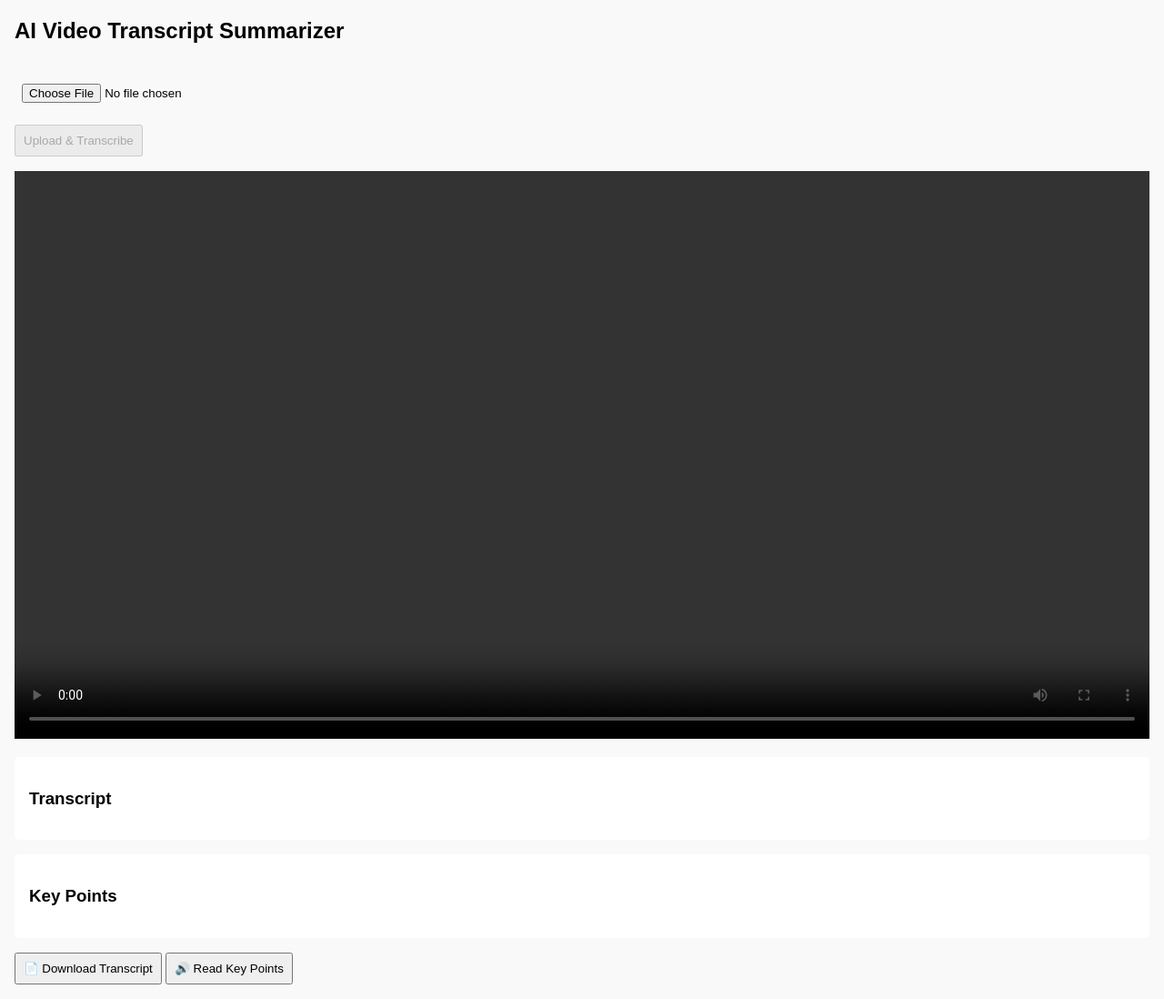
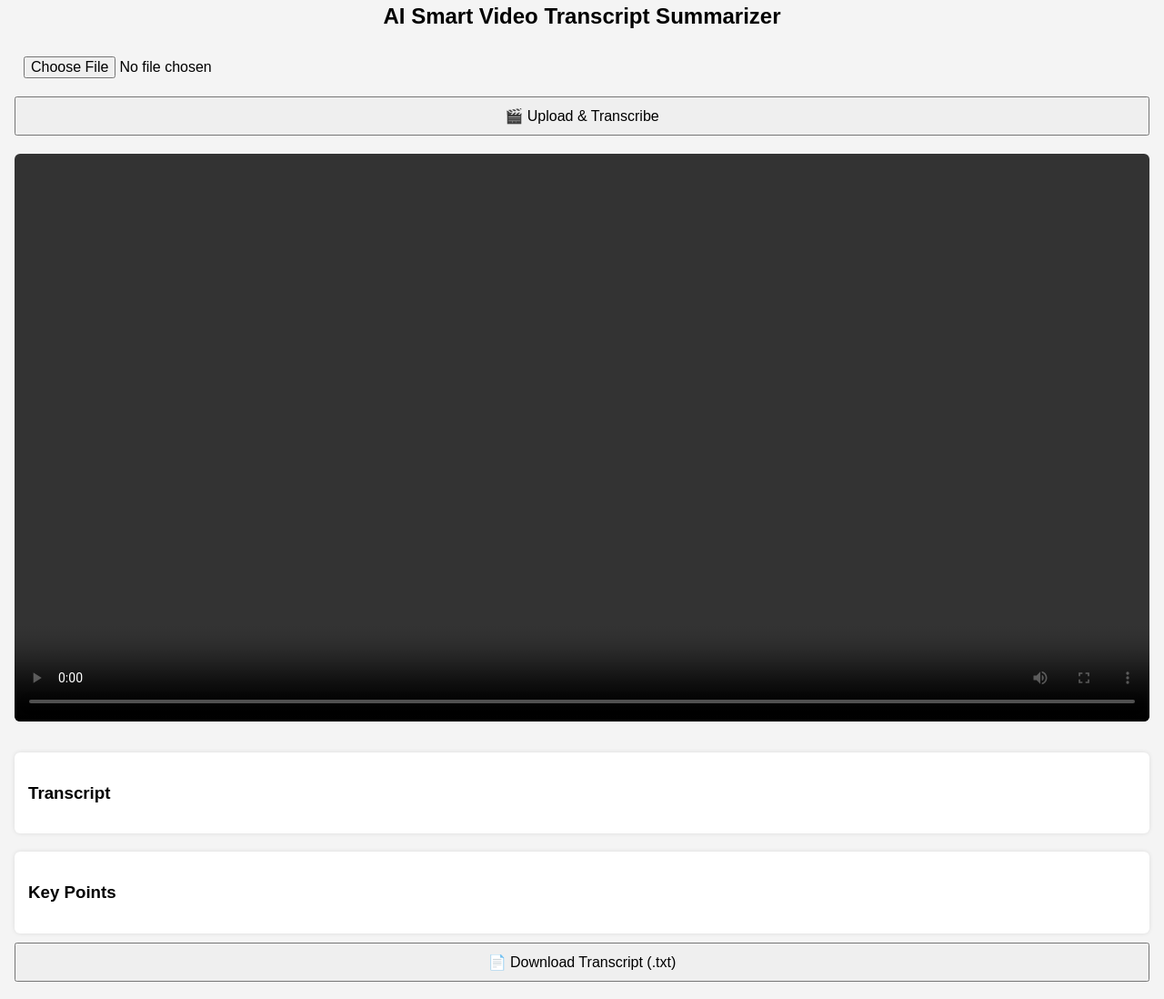
Before and after one commit to deepakrajjs/Subtitle-creater-, a plain HTML site: page index.html in a window 1280 px wide. Shown: the part 16-1114 px from the top of the page at 91% size. Drawn offline with Linux system fonts and the light colour scheme.

Commit message:
index.html

```diff
--- a/index.html
+++ b/index.html
@@ -3,125 +3,157 @@
 <head>
   <meta charset="UTF-8" />
   <meta name="viewport" content="width=device-width,initial-scale=1.0" />
-  <title>Frontend AI Transcript Summarizer</title>
+  <title>Smart Video Transcript Summarizer</title>
   <style>
-    body { font-family: Arial, sans-serif; margin: 0; padding: 1rem; background: #f9f9f9; }
-    input, button { margin-top: 1rem; padding: 0.5rem; }
-    .output { background: #fff; padding: 1rem; margin-top:1rem; border-radius:5px; }
-    .timestamp { color: #007bff; cursor: pointer; }
+    body {
+      font-family: Arial, sans-serif;
+      margin: 1rem;
+      background-color: #f4f4f4;
+    }
+    h2 {
+      text-align: center;
+    }
+    input, button {
+      display: block;
+      width: 100%;
+      margin: 10px 0;
+      padding: 10px;
+      font-size: 1rem;
+    }
+    video {
+      width: 100%;
+      margin: 10px 0;
+      border-radius: 6px;
+    }
+    .output {
+      background: #fff;
+      padding: 15px;
+      margin-top: 20px;
+      border-radius: 6px;
+      box-shadow: 0 0 5px rgba(0,0,0,0.1);
+    }
+    .timestamp {
+      color: #007bff;
+      cursor: pointer;
+      font-weight: bold;
+      margin-right: 5px;
+    }
+    ul {
+      padding-left: 20px;
+    }
   </style>
 </head>
 <body>
-  <h2>AI Video Transcript Summarizer</h2>
-  <input type="file" id="videoFile" accept="video/*" /><br/>
-  <button id="processBtn" disabled>Upload & Transcribe</button>
-  <video id="video" controls style="width:100%; margin-top:1rem;"></video>
+  <h2>AI Smart Video Transcript Summarizer</h2>
 
-  <div class="output"><h3>Transcript</h3><div id="transcript"></div></div>
-  <div class="output"><h3>Key Points</h3><ul id="keypoints"></ul></div>
+  <input type="file" id="fileInput" accept="audio/*,video/*">
+  <button onclick="startTranscription()">🎬 Upload & Transcribe</button>
 
-  <button onclick="downloadTranscript()">📄 Download Transcript</button>
-  <button onclick="readKeyPoints()">🔊 Read Key Points</button>
-  <audio id="ttsAudio" controls style="display:none; margin-top:1rem;"></audio>
+  <video id="videoPlayer" controls></video>
 
-<script>
-const videoFileInput = document.getElementById('videoFile');
-const processBtn = document.getElementById('processBtn');
-const video = document.getElementById('video');
-let transcriptText='';
+  <div class="output">
+    <h3>Transcript</h3>
+    <div id="transcriptDisplay"></div>
+  </div>
 
-videoFileInput.onchange = () => {
-  processBtn.disabled = false;
-  const file = videoFileInput.files[0];
-  if (file) video.src = URL.createObjectURL(file);
-};
+  <div class="output">
+    <h3>Key Points</h3>
+    <ul id="keypointsList"></ul>
+  </div>
 
-processBtn.onclick = async () => {
-  const file = videoFileInput.files[0];
-  if (!file) return alert("Please select a video file.");
+  <button onclick="downloadTranscript()">📄 Download Transcript (.txt)</button>
 
-  processBtn.disabled = true;
-  const form = new FormData();
-  form.append('file', file);
-  try {
-    // 🎯 Step 1: Upload to file.io
-    const resUp = await fetch('https://file.io', { method:'POST', body: form });
-    const jsonUp = await resUp.json();
-    const publicUrl = jsonUp.link;
-    if (!publicUrl) throw new Error("Upload failed");
+  <script>
+    const ASSEMBLY_API_KEY = '4089c5a2c2884440b1e649570c4931a2'; // <-- Replace this!
 
-    // 🎯 Step 2: Transcribe
-    const api = `https://speech-to-text-ai.p.rapidapi.com/transcribe?url=${encodeURIComponent(publicUrl)}&lang=en&task=transcribe`;
-    const res = await fetch(api, {
-      method: 'POST',
-      headers: {
-        'Content-Type':'application/x-www-form-urlencoded',
-        'x-rapidapi-host':'speech-to-text-ai.p.rapidapi.com',
-        'x-rapidapi-key':'a1d116da16msh51a941754e93974p1374c6jsnf7296de5ccf6'
+    let transcriptText = '';
+
+    function downloadTranscript() {
+      const blob = new Blob([transcriptText], { type: 'text/plain' });
+      const a = document.createElement('a');
+      a.href = URL.createObjectURL(blob);
+      a.download = 'transcript.txt';
+      a.click();
+    }
+
+    async function startTranscription() {
+      const file = document.getElementById('fileInput').files[0];
+      if (!file) return alert('Please select a video/audio file.');
+
+      const video = document.getElementById('videoPlayer');
+      video.src = URL.createObjectURL(file);
+
+      // Step 1: Upload file to AssemblyAI
+      const uploadRes = await fetch("https://api.assemblyai.com/v2/upload", {
+        method: "POST",
+        headers: { authorization: ASSEMBLY_API_KEY },
+        body: file
+      });
+      const uploadData = await uploadRes.json();
+      const uploadUrl = uploadData.upload_url;
+
+      // Step 2: Request transcription
+      const transcriptRes = await fetch("https://api.assemblyai.com/v2/transcript", {
+        method: "POST",
+        headers: {
+          authorization: ASSEMBLY_API_KEY,
+          "Content-Type": "application/json"
+        },
+        body: JSON.stringify({ audio_url: uploadUrl, punctuate: true })
+      });
+      const transcriptData = await transcriptRes.json();
+      const transcriptId = transcriptData.id;
+
+      // Step 3: Poll for status
+      let completed = false;
+      let finalData;
+      document.getElementById("transcriptDisplay").innerHTML = "<p>⏳ Transcribing...</p>";
+      while (!completed) {
+        await new Promise(res => setTimeout(res, 4000));
+        const poll = await fetch(`https://api.assemblyai.com/v2/transcript/${transcriptId}`, {
+          headers: { authorization: ASSEMBLY_API_KEY }
+        });
+        finalData = await poll.json();
+        if (finalData.status === "completed") {
+          completed = true;
+        } else if (finalData.status === "error") {
+          alert("Transcription failed: " + finalData.error);
+          return;
+        }
       }
-    });
-    const data = await res.json();
-    const text = data.text || '';
-    transcriptText = text.trim();
 
-    // 🎯 Display transcript
-    const lines = transcriptText.split('.').filter(l=>l.trim());
-    const divT = document.getElementById('transcript');
-    divT.innerHTML = '';
-    lines.forEach((l,i)=>{
-      const sec = i*5;
-      const mm = String(Math.floor(sec/60)).padStart(2,'0'), ss=String(sec%60).padStart(2,'0');
-      const el = document.createElement('div');
-      el.innerHTML = `<span class="timestamp" onclick="seek(${sec})">[${mm}:${ss}]</span> ${l.trim()}.`;
-      divT.appendChild(el);
-    });
+      // Step 4: Display results
+      transcriptText = finalData.text;
+      const words = finalData.words || [];
 
-    // 🎯 Key points
-    const keyp = lines.filter(l=>l.length>60).slice(0,5);
-    document.getElementById('keypoints').innerHTML = keyp.map(p=>`<li>${p.trim()}.</li>`).join('');
+      const transcriptDiv = document.getElementById("transcriptDisplay");
+      transcriptDiv.innerHTML = '';
+      words.forEach(word => {
+        const span = document.createElement('span');
+        const timeSec = Math.floor(word.start / 1000);
+        const mm = String(Math.floor(timeSec / 60)).padStart(2, '0');
+        const ss = String(timeSec % 60).padStart(2, '0');
+        span.innerHTML = `<span class="timestamp" onclick="seekTo(${timeSec})">[${mm}:${ss}]</span> ${word.text} `;
+        transcriptDiv.appendChild(span);
+      });
 
-  } catch(err) {
-    console.error(err);
-    alert("Error occurred. Check console or ensure file is public.");
-  } finally {
-    processBtn.disabled = false;
-  }
-};
+      // Step 5: Key point extraction (longest sentences)
+      const sentences = transcriptText.split(/(?<=[.?!])\s+/);
+      const longest = sentences.sort((a, b) => b.length - a.length).slice(0, 5);
+      const keyList = document.getElementById("keypointsList");
+      keyList.innerHTML = '';
+      longest.forEach(line => {
+        const li = document.createElement('li');
+        li.textContent = line;
+        keyList.appendChild(li);
+      });
+    }
 
-function seek(sec) { video.currentTime = sec; video.play(); }
-
-function downloadTranscript() {
-  const blob = new Blob([transcriptText],{type:'text/plain'});
-  const a = document.createElement('a');
-  a.href = URL.createObjectURL(blob);
-  a.download='transcript.txt';
-  a.click();
-}
-
-async function readKeyPoints() {
-  const pts = Array.from(document.querySelectorAll('#keypoints li')).map(el=>el.textContent).join(' ');
-  if(!pts) return alert("No key points found.");
-  const body = { model:"tts-1", input:pts, instructions:"Lively tone", voice:"alloy" };
-  try {
-    const resp = await fetch("https://open-ai-text-to-speech1.p.rapidapi.com/", {
-      method:'POST',
-      headers:{
-        "Content-Type":"application/json",
-        "x-rapidapi-host":"open-ai-text-to-speech1.p.rapidapi.com",
-        "x-rapidapi-key":"a1d116da16msh51a941754e93974p1374c6jsnf7296de5ccf6"
-      }, body: JSON.stringify(body)
-    });
-    const blob = await resp.blob();
-    const audioUrl = URL.createObjectURL(blob);
-    const player = document.getElementById('ttsAudio');
-    player.src = audioUrl;
-    player.style.display='block';
-    player.play();
-  } catch(err) {
-    console.error(err);
-    alert('TTS error.');
-  }
-}
-</script>
+    function seekTo(seconds) {
+      const video = document.getElementById('videoPlayer');
+      video.currentTime = seconds;
+      video.play();
+    }
+  </script>
 </body>
 </html>
```
